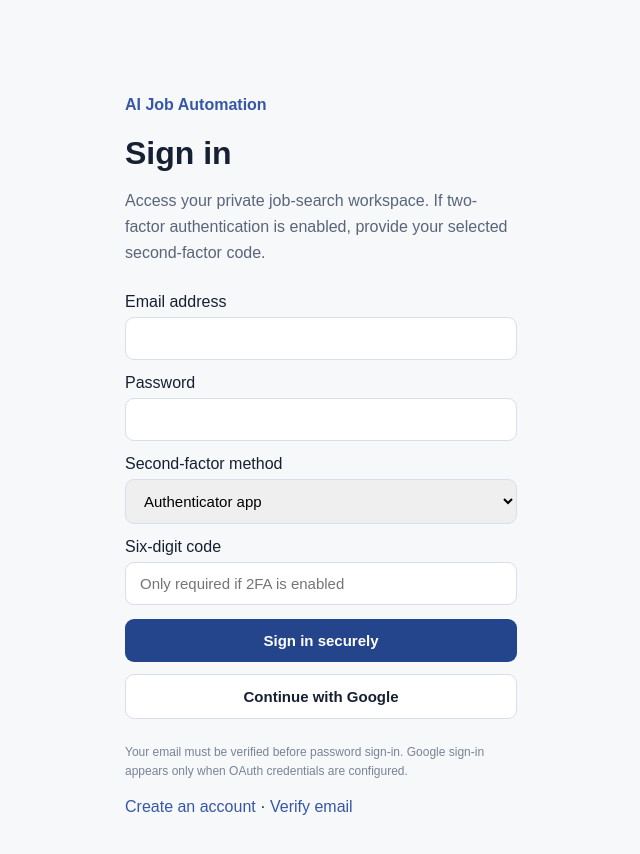
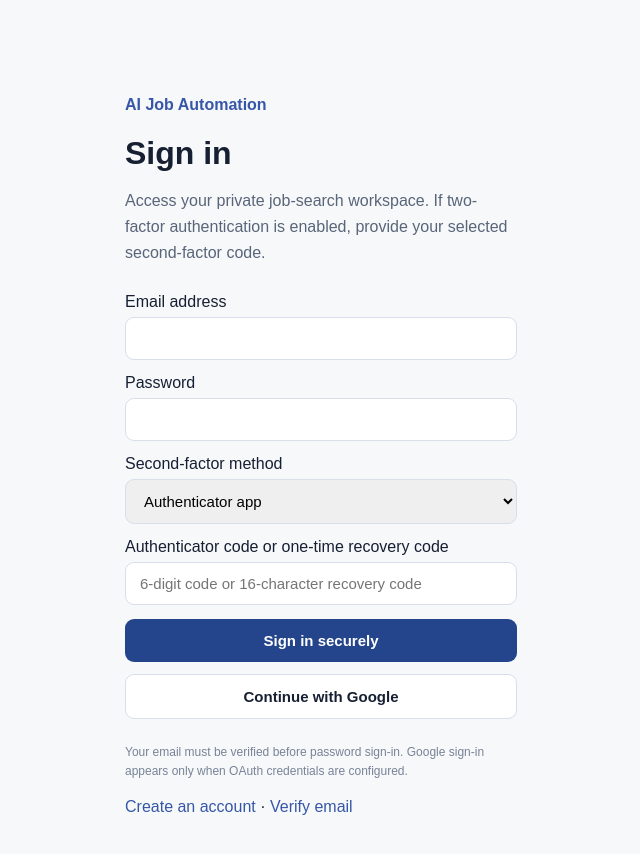
Before and after one commit to daviddmoney/ai-job-automation, a Next.js app: page /signin in a window 1280 px wide. Shown: the top 854 px of the page, without its empty margins (319-959 px from the left). Built offline with nearby package versions, Linux system fonts and the light colour scheme.

Commit message:
Allow one-time recovery codes at sign-in

```diff
--- a/src/app/signin/signin-form.tsx
+++ b/src/app/signin/signin-form.tsx
@@ -22,7 +22,7 @@ export default function SignInForm() {
       <label style={{ display: "grid", gap: 6 }}>Email address<input name="email" type="email" autoComplete="email" required value={email} onChange={e=>setEmail(e.target.value)} style={field}/></label>
       <label style={{ display: "grid", gap: 6 }}>Password<input name="password" type="password" autoComplete="current-password" required value={password} onChange={e=>setPassword(e.target.value)} style={field}/></label>
       <label style={{ display: "grid", gap: 6 }}>Second-factor method<select name="secondFactorMethod" value={method} onChange={e=>setMethod(e.target.value)} style={field}><option value="TOTP">Authenticator app</option><option value="EMAIL">Email code</option></select></label>
-      <label style={{ display: "grid", gap: 6 }}>Six-digit code<input name="secondFactorCode" inputMode="numeric" pattern="[0-9]{6}" maxLength={6} style={field} placeholder="Only required if 2FA is enabled"/></label>
+      <label style={{ display: "grid", gap: 6 }}>Authenticator code or one-time recovery code<input name="secondFactorCode" autoComplete="one-time-code" inputMode="text" maxLength={16} style={field} placeholder="6-digit code or 16-character recovery code"/></label>
       {method === "EMAIL" && <button type="button" disabled={busy || !email || !password} onClick={sendCode} style={secondary}>{busy ? "Sending…" : "Send email sign-in code"}</button>}
       <button type="submit" style={primary}>Sign in securely</button>
     </form>
```
